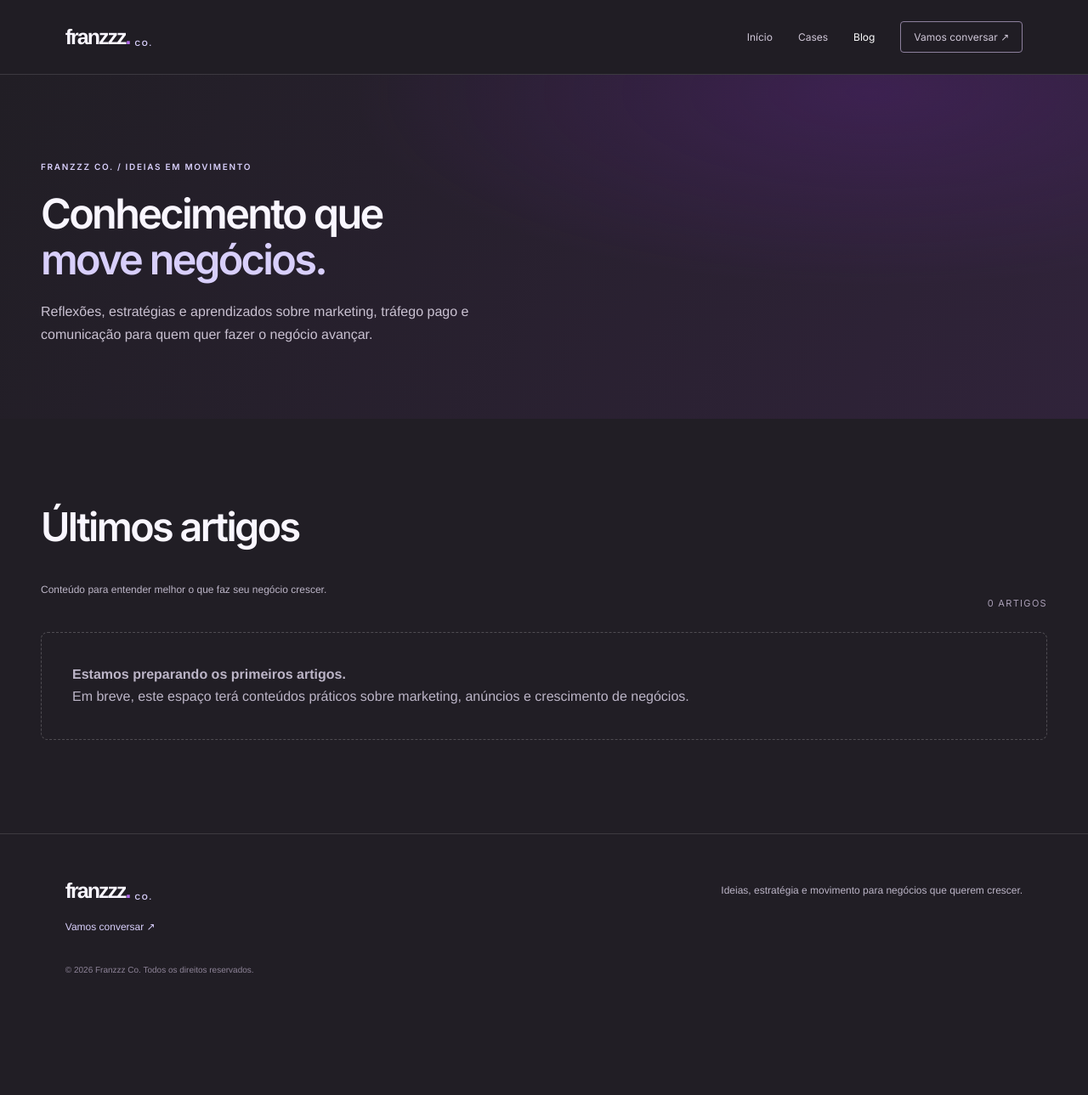
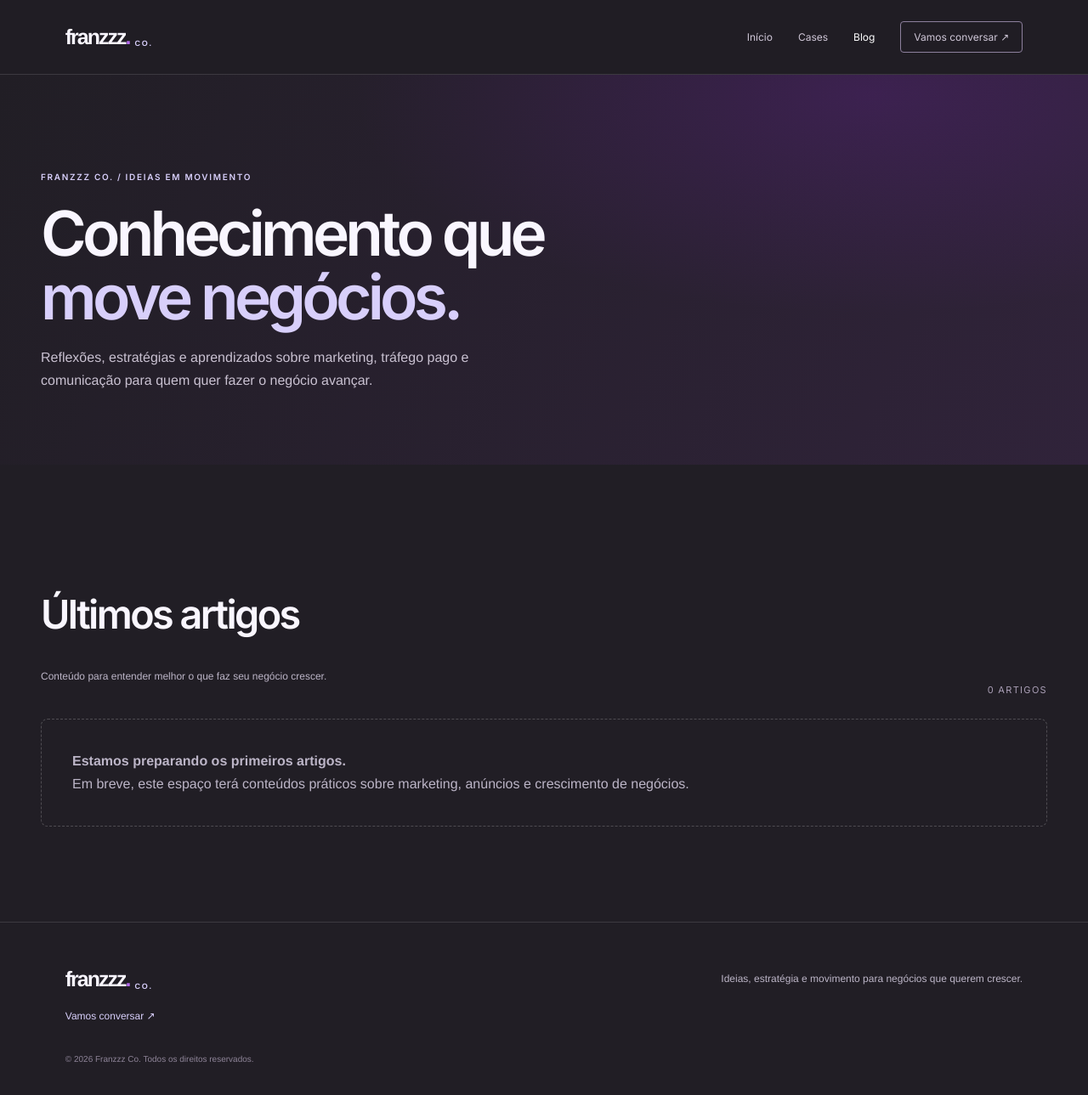
Before and after one commit to franzzzco/franzzzco.github.io, a Jekyll site: the page built from blog/index.html, in a window 1280 px wide and 1300 px high. Shown: the top 1289 px of the window at 85% size. Built offline with Jekyll 4.4.1, drawn with Linux system fonts in a browser that asks for light colours.

Commit message:
Corrige escala tipográfica do sistema visual

```diff
--- a/assets/css/design-system.css
+++ b/assets/css/design-system.css
@@ -1,22 +1,42 @@
-/* Franzzz Co. shared design system — reference: homepage */
-:root{--fz-bg:#2c2930;--fz-dark:#211e25;--fz-purple:#871fda;--fz-lilac:#d8cffb;--fz-white:#f9f6ff;--fz-muted:#bcb5c7;--fz-line:#ffffff20;--fz-font-display:'Inter',Arial,sans-serif;--fz-font-body:'Helvetica Neue',Helvetica,'Inter',Arial,sans-serif;--fz-text:16px;--fz-leading:1.65;--fz-section-space:clamp(64px,8vw,112px);--fz-h1:clamp(29px,3.8vw,54px);--fz-h2:clamp(32px,3.65vw,53px);--fz-h3:clamp(20px,2vw,26px);--fz-eyebrow:10px;--fz-eyebrow-weight:600;--fz-eyebrow-track:.17em;--fz-card-radius:8px;--fz-content-width:1200px}
-body{font-family:var(--fz-font-body)}
+/* Franzzz Co. — shared visual system, calibrated from the homepage */
+:root{
+  --fz-bg:#2c2930;--fz-dark:#211e25;--fz-purple:#871fda;--fz-lilac:#d8cffb;--fz-white:#f9f6ff;--fz-muted:#bcb5c7;--fz-line:#ffffff20;
+  --fz-font-display:'Inter',Arial,sans-serif;--fz-font-body:'Helvetica Neue',Helvetica,'Inter',Arial,sans-serif;
+  --fz-text:16px;--fz-leading:1.65;--fz-section-space:112px;
+  --fz-h1:clamp(52px,5.7vw,82px);--fz-h2:clamp(32px,3.65vw,53px);--fz-h3:clamp(20px,2vw,26px);
+  --fz-eyebrow:10px;--fz-eyebrow-weight:600;--fz-eyebrow-track:.17em;--fz-card-radius:8px;--fz-content-width:1200px;
+}
+body{font-family:var(--fz-font-body);font-size:var(--fz-text);line-height:var(--fz-leading)}
 h1,h2,h3{font-family:var(--fz-font-display)}
+/* Cases: keep its layout, but use the homepage's type scale and rhythm. */
 .page-cases{font-size:var(--fz-text);line-height:var(--fz-leading)}
-.page-cases .hero h1{font-size:var(--fz-h1);font-weight:600;line-height:1.13;letter-spacing:-.055em}
-.page-cases .section-head h2,.page-cases .clarity h2{font-size:var(--fz-h2);font-weight:600;line-height:1.12;letter-spacing:-.055em}
+.page-cases .hero h1{font-size:var(--fz-h1);font-weight:600;line-height:1.04;letter-spacing:-.065em}
+.page-cases .section-head h2,.page-cases .clarity h2{font-size:var(--fz-h2);font-weight:600;line-height:1.09;letter-spacing:-.055em}
 .page-cases .eyebrow{font-size:var(--fz-eyebrow);font-weight:var(--fz-eyebrow-weight);letter-spacing:var(--fz-eyebrow-track);line-height:1.6}
 .page-cases .section{padding-block:var(--fz-section-space)}
 .page-cases p{line-height:var(--fz-leading)}
+/* Blog listing and articles: shared headings, body copy, labels and section spacing. */
 .page-blog{font-size:var(--fz-text);line-height:var(--fz-leading)}
-.page-blog .blog-hero{padding-block:clamp(64px,8vw,100px) clamp(44px,6vw,70px)}
-.page-blog .blog-hero h1,.page-blog .article-hero h1{font-size:var(--fz-h1);font-weight:600;line-height:1.13;letter-spacing:-.055em}
-.page-blog .section-head h2{font-size:var(--fz-h2);font-weight:600;line-height:1.12;letter-spacing:-.055em}
+.page-blog .blog-hero{padding-block:112px 70px}
+.page-blog .blog-hero h1,.page-blog .article-hero h1{font-size:var(--fz-h1);font-weight:600;line-height:1.04;letter-spacing:-.065em}
+.page-blog .section-head h2{font-size:var(--fz-h2);font-weight:600;line-height:1.09;letter-spacing:-.055em}
 .page-blog .eyebrow,.page-blog .category{font-size:var(--fz-eyebrow);font-weight:var(--fz-eyebrow-weight);letter-spacing:var(--fz-eyebrow-track)}
+.page-blog .blog-main{padding-block:112px}
 .page-blog .article-body{font-family:var(--fz-font-body);font-size:var(--fz-text);line-height:1.75}
-.page-blog .article-body h2{font-size:clamp(25px,2.8vw,34px);font-weight:600;line-height:1.2;letter-spacing:-.045em}
+.page-blog .article-body h2{font-size:clamp(28px,3.1vw,36px);font-weight:600;line-height:1.2;letter-spacing:-.045em}
 .page-blog .article-body h3{font-size:var(--fz-h3);font-weight:600;line-height:1.25;letter-spacing:-.035em}
 .page-blog .article-body p{margin-bottom:1.25em}
 .page-blog .post-card,.page-blog .content-callout{border-radius:var(--fz-card-radius)}
 .page-blog img{max-width:100%;height:auto}
-@media(max-width:760px){.page-cases .section{padding-block:64px}.page-cases .hero h1{font-size:clamp(29px,7.5vw,42px)}.page-blog .blog-hero h1,.page-blog .article-hero h1{font-size:clamp(29px,8vw,42px)}.page-blog .article-body{font-size:16px;line-height:1.75}}
+@media(max-width:1050px){
+  .page-cases .section{padding-block:80px}
+  .page-blog .blog-hero{padding-block:80px 56px}
+  .page-blog .blog-main{padding-block:80px}
+}
+@media(max-width:760px){
+  .page-cases .section{padding-block:65px}
+  .page-cases .hero h1,.page-blog .blog-hero h1,.page-blog .article-hero h1{font-size:clamp(49px,11.5vw,77px);line-height:1.04;letter-spacing:-.065em}
+  .page-blog .blog-hero{padding-block:65px 48px}
+  .page-blog .blog-main{padding-block:65px}
+  .page-blog .article-body{font-size:16px;line-height:1.75}
+}
```
